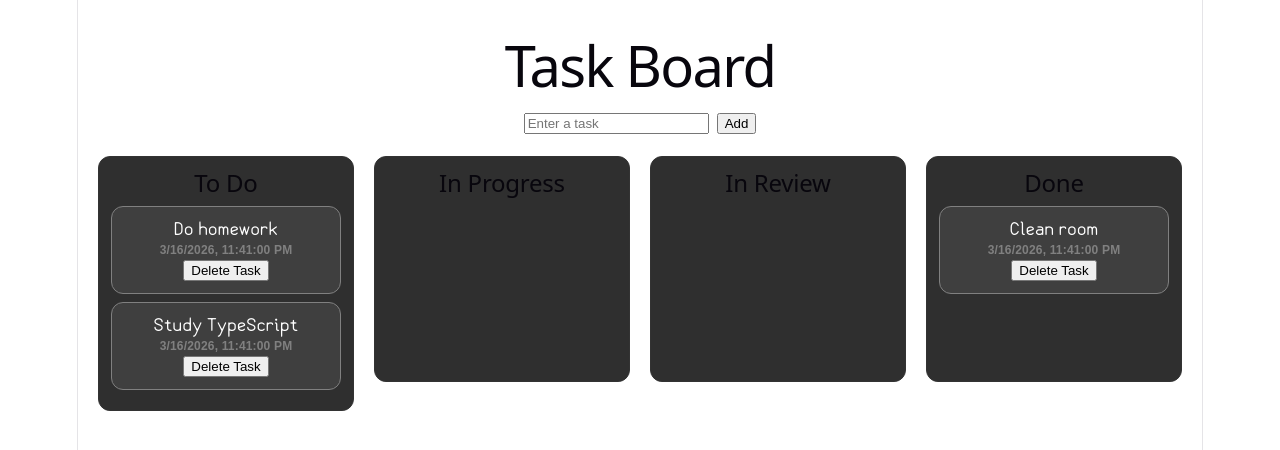
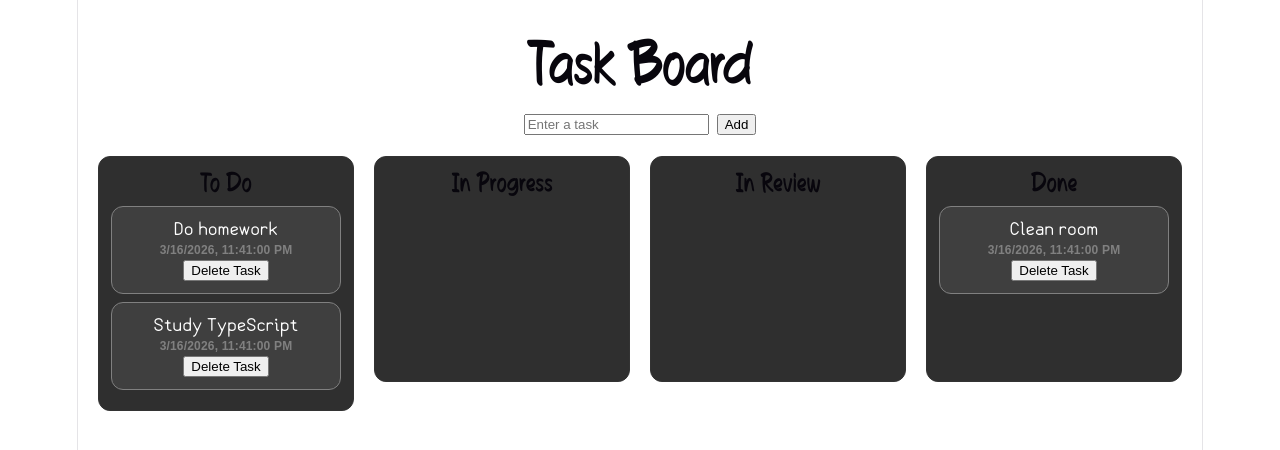
Before and after one commit to sothearn1th/NextPlay_Assessment-Kanban, a React (Vite) app: page / in a window 1280 px wide. Shown: the top 450 px of the page. Built offline with nearby package versions, Linux system fonts and the light colour scheme.

Commit message:
Implemented the font
Implemented the font to task card column.

```diff
--- a/src/App.tsx
+++ b/src/App.tsx
@@ -48,7 +48,10 @@ export default function App()
 
   return (
     <div style={{ padding: 20 }}>
-      <h1>Task Board</h1>
+
+      <h1 style={{ fontFamily: "'CustomHeaderFont1', sans-serif" }}>
+        Task Board
+      </h1>
 
       <div style={{ marginBottom: 20 }}>
         <input
--- a/src/components/column.tsx
+++ b/src/components/column.tsx
@@ -26,7 +26,9 @@ export function Column({ title, tasks, onDelete }: ColumnProps)
       }}
     >
 
-      <h2>{title}</h2>
+      <h2 style={{ fontFamily: "'CustomHeaderFont1', sans-serif" }}>
+        {title}
+      </h2>
 
       {tasks.map((task) => (
         <TaskCard
--- a/src/components/taskCard.tsx
+++ b/src/components/taskCard.tsx
@@ -11,6 +11,7 @@ export function TaskCard({ task, onDelete }: TaskCardProps)
 
     <div
       style={{
+        fontFamily: "'CustomBodyFont1', sans-serif", // Custom font for the card content
         border: "1px solid gray",
         borderRadius: "12px",     // rounded edges
         backgroundColor: "#3f3f3f", // A slightly lighter dark grey for the card background
--- a/src/index.css
+++ b/src/index.css
@@ -31,14 +31,14 @@
 }
 
 @font-face {
-  font-family: 'MyCustomFont';
+  font-family: 'CustomHeaderFont1';
   src: url('./assets/fonts/Old Vario.ttf') format('truetype');
   font-weight: normal;
   font-style: normal;
 }
 
 @font-face {
-  font-family: 'MyCustomFont';
+  font-family: 'CustomBodyFont1';
   src: url('./assets/fonts/ClassVariable.ttf') format('truetype');
   font-weight: normal;
   font-style: normal;
```
